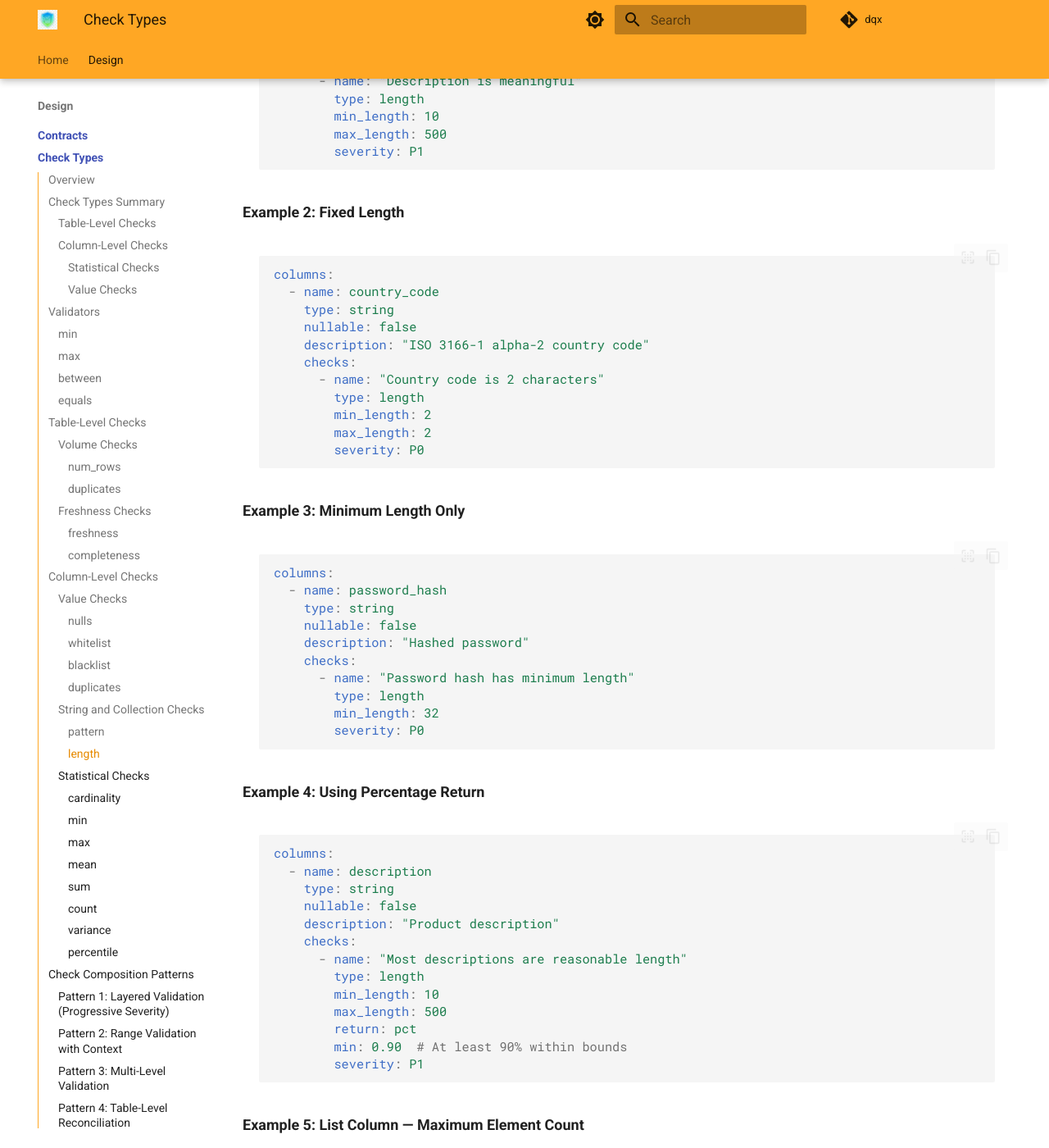
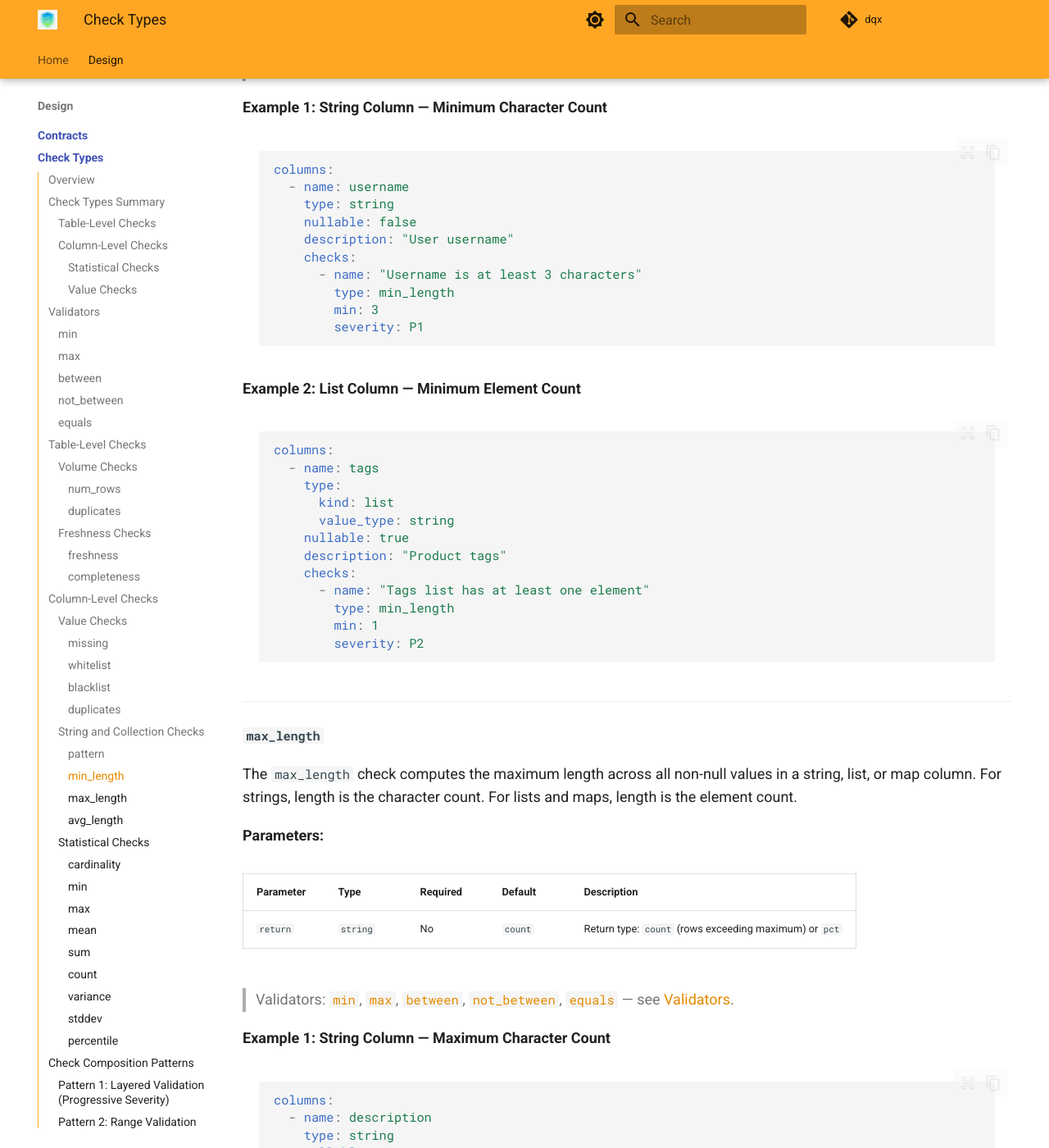
Before and after one commit to nampham2/dqx, an MkDocs documentation site: the page built from docs/design/contracts/checks.md, in a window 1280 px wide and 1400 px high, scrolled down 24004 px. Shown: the whole window at 82% size. Built offline with MkDocs 1.6.1 and Material for MkDocs 9.7.7, drawn with Linux system fonts in a browser that asks for light colours; comment, search, counter and statistics services are not loaded; some of the changed text lies outside the part shown.

Commit message:
docs(contracts): add stddev, min/max/avg_length, rename nulls to missing, add not_between validator
- Add stddev check (9th statistical check)
- Replace length check with min_length, max_length, avg_length (8 value checks total)
- Rename nulls -> missing check
- Add not_between validator to all checks and Validators section
- Update all check counts: 21 total (4 table + 17 column-level)

````diff
--- a/docs/design/contracts/checks.md
+++ b/docs/design/contracts/checks.md
@@ -18,7 +18,7 @@
 - Check names should be descriptive business statements (e.g., "Order ID is unique")
 - Severity levels: `P0` (critical), `P1` (important, default), `P2` (nice-to-have), `P3` (informational). Omitting `severity` defaults to `P1`.
 - All checks support optional `tags` parameter for categorization
-- Check type names in YAML contracts use `snake_case` (e.g., `num_rows`, `duplicates`, `nulls`).
+- Check type names in YAML contracts use `snake_case` (e.g., `num_rows`, `duplicates`, `missing`).
 
 **Check Structure:**
 
@@ -28,12 +28,12 @@
 - name: "Descriptive business name"   # required
   type: <check_type>                   # required
   severity: P0 | P1 | P2 | P3         # optional, defaults to P1
-  <validator>: <value>                 # optional — exactly one of: min, max, between, equals
+  <validator>: <value>                 # optional — exactly one of: min, max, between, not_between, equals
   tolerance: <value>                   # optional
   # check-specific params (e.g. return: count/pct, columns:, values:, pattern:)
 ```
 
-The `name` is a descriptive business statement. The `type` identifies which check to run. `severity` sets the priority level and defaults to `P1` when omitted. A single **validator** — `min`, `max`, `between`, or `equals` — defines the acceptance condition; only one may be specified per check. The optional `tolerance` parameter allows acceptable variance. Check-specific parameters (such as `return`, `columns`, `values`, `pattern`) are documented in each check's detail section.
+The `name` is a descriptive business statement. The `type` identifies which check to run. `severity` sets the priority level and defaults to `P1` when omitted. A single **validator** — `min`, `max`, `between`, `not_between`, or `equals` — defines the acceptance condition; only one may be specified per check. The optional `tolerance` parameter allows acceptable variance. Check-specific parameters (such as `return`, `columns`, `values`, `pattern`) are documented in each check's detail section.
 
 **Note:** Cross-dataset validation (referential integrity, schema consistency, aggregate reconciliation) should be handled at the orchestration/workflow level rather than in individual data contracts. This keeps contracts focused on single-dataset quality while allowing orchestration tools to manage relationships between datasets.
 
@@ -73,22 +73,25 @@
 | [`sum`](#sum) | Sum of values validation |
 | [`count`](#count) | Count of non-null values |
 | [`variance`](#variance) | Variance validation |
+| [`stddev`](#stddev) | Standard deviation validation |
 | [`percentile`](#percentile) | Percentile value validation |
 
 #### Value Checks
 
-Value checks validate individual values within a column. Each check returns either an absolute count (`count`) or percentage (`pct`) controlled by the `return` parameter. For `nulls` and `duplicates`, the return value represents the count/percentage of null or duplicate values found. For `whitelist`, `blacklist`, `pattern`, and `length`, the return value represents the count/percentage of valid (conforming) rows.
+Value checks validate individual values within a column. Each check returns either an absolute count (`count`) or percentage (`pct`) controlled by the `return` parameter. For `missing` and `duplicates`, the return value represents the count/percentage of missing or duplicate values found. For `whitelist`, `blacklist`, `pattern`, `min_length`, `max_length`, and `avg_length`, the return value represents the count/percentage of valid (conforming) rows.
 
 | Check Type | Description |
 |------------|-------------|
-| [`nulls`](#nulls) | Null value validation |
+| [`missing`](#missing) | Null value validation |
 | [`duplicates`](#duplicates) | Duplicate value validation |
 | [`whitelist`](#whitelist) | Values in allowed set |
 | [`blacklist`](#blacklist) | Values in disallowed set |
 | [`pattern`](#pattern) | Values matching regex pattern |
-| [`length`](#length) | Values within length bounds |
-
-**Total: 14 column-level checks** (8 Statistical + 6 Value Checks)
+| [`min_length`](#min_length) | Minimum length of string, list, or map values |
+| [`max_length`](#max_length) | Maximum length of string, list, or map values |
+| [`avg_length`](#avg_length) | Average length of string, list, or map values |
+
+**Total: 17 column-level checks** (9 Statistical + 8 Value Checks)
 
 ---
 
@@ -113,7 +116,7 @@
 
 ```yaml
 - name: "Low null percentage"
-  type: nulls
+  type: missing
   return: pct
   max: 0.05
   severity: P1
@@ -127,6 +130,17 @@
 - name: "Stable row count"
   type: num_rows
   between: [1000, 100000]
+  severity: P1
+```
+
+### not_between
+
+Inverse range — the check passes if `actual < (min - tolerance) OR actual > (max + tolerance)`. Cannot be combined with `min`, `max`, or `between`; doing so raises a `ContractValidationError`.
+
+```yaml
+- name: "Order ID is not in reserved test range"
+  type: num_rows
+  not_between: [9000000, 9999999]
   severity: P1
 ```
 
@@ -156,7 +170,7 @@
 
 The `num_rows` check validates that the total row count falls within specified bounds.
 
-> Validators: [`min`](#min), [`max`](#max), [`between`](#between), [`equals`](#equals) — see [Validators](#validators).
+> Validators: [`min`](#min), [`max`](#max), [`between`](#between), [`not_between`](#not_between), [`equals`](#equals) — see [Validators](#validators).
 
 **Example 1: Range Validation**
 
@@ -202,7 +216,7 @@
 | `columns` | `list[string]` | Yes | None | Columns to check for duplicates (composite key) |
 | `return` | `string` | No | `count` | Return type: "count" (absolute) or "pct" (percentage 0-1) |
 
-> Validators: [`min`](#min), [`max`](#max), [`between`](#between), [`equals`](#equals) — see [Validators](#validators).
+> Validators: [`min`](#min), [`max`](#max), [`between`](#between), [`not_between`](#not_between), [`equals`](#equals) — see [Validators](#validators).
 
 **Example 1: No Duplicates (Most Common)**
 
@@ -312,7 +326,7 @@
 
 **Returns:** `gap_count` — the number of missing partitions found. Validated implicitly: the check passes when `gap_count <= max_gap_count`.
 
-**Note:** For column-level null validation, use `nulls` check (with `return: count` for absolute counts or `return: pct` for percentages).
+**Note:** For column-level null validation, use `missing` check (with `return: count` for absolute counts or `return: pct` for percentages).
 
 **Parameters:**
 
@@ -374,13 +388,13 @@
 
 ### Value Checks
 
-Value checks validate individual values within a column (rather than computing aggregates over the column). Each check defines its own return semantics. For `nulls` and `duplicates`, the return value represents null or duplicate values found. For `whitelist`, `blacklist`, `pattern`, and `length`, the return value represents conforming (valid) rows. Use the `return` parameter to specify the return type (`count` or `pct`). When `return: pct` is used, the percentage denominator is always the total row count including nulls; the numerator differs by check family: for `nulls` and `duplicates` the numerator is the count of null or duplicate values respectively, while for `whitelist`, `blacklist`, `pattern`, and `length` the numerator is the count of conforming (valid) rows.
-
----
-
-#### `nulls`
-
-The `nulls` check validates null values in a column, returning the count or percentage of null values based on the `return` parameter.
+Value checks validate individual values within a column (rather than computing aggregates over the column). Each check defines its own return semantics. For `missing` and `duplicates`, the return value represents missing or duplicate values found. For `whitelist`, `blacklist`, `pattern`, `min_length`, `max_length`, and `avg_length`, the return value represents conforming (valid) rows. Use the `return` parameter to specify the return type (`count` or `pct`). When `return: pct` is used, the percentage denominator is always the total row count including nulls; the numerator differs by check family: for `missing` and `duplicates` the numerator is the count of missing or duplicate values respectively, while for `whitelist`, `blacklist`, `pattern`, `min_length`, `max_length`, and `avg_length` the numerator is the count of conforming (valid) rows.
+
+---
+
+#### `missing`
+
+The `missing` check validates null values in a column, returning the count or percentage of null values based on the `return` parameter.
 
 **Return Parameter:** Use `return: count` (default) to return absolute null count, or `return: pct` to return null percentage (0-1 scale).
 
@@ -390,7 +404,7 @@
 |-----------|------|----------|---------|-------------|
 | `return` | `string` | No | `count` | Return type: "count" (absolute) or "pct" (percentage 0-1) |
 
-> Validators: [`min`](#min), [`max`](#max), [`between`](#between), [`equals`](#equals) — see [Validators](#validators).
+> Validators: [`min`](#min), [`max`](#max), [`between`](#between), [`not_between`](#not_between), [`equals`](#equals) — see [Validators](#validators).
 
 **Example 1: Maximum Bound (Most Common)**
 
@@ -402,7 +416,7 @@
     description: "Optional customer notes"
     checks:
       - name: "Most orders have notes"
-        type: nulls
+        type: missing
         max: 1000  # At most 1000 nulls
         severity: P2
 ```
@@ -418,7 +432,7 @@
     description: "Deletion timestamp (null if not deleted)"
     checks:
       - name: "Few deletions expected"
-        type: nulls
+        type: missing
         between: [0, 50]  # Between 0 and 50 nulls
         severity: P1
 ```
@@ -433,7 +447,7 @@
     description: "Optional metadata field"
     checks:
       - name: "Exactly 100 records have metadata"
-        type: nulls
+        type: missing
         equals: 900  # Expecting 900 nulls (100 non-null)
         tolerance: 0
         severity: P2
@@ -449,7 +463,7 @@
     description: "Customer email address"
     checks:
       - name: "Low null percentage"
-        type: nulls
+        type: missing
         return: pct
         max: 0.10  # At most 10% nulls
         severity: P1
@@ -471,7 +485,7 @@
 | `return` | `string` | No | `count` | Return type: "count" (absolute) or "pct" (percentage 0-1) |
 | `case_sensitive` | `bool` | No | `true` | Whether comparison is case-sensitive (strings only) |
 
-> Validators: [`min`](#min), [`max`](#max), [`between`](#between), [`equals`](#equals) — see [Validators](#validators).
+> Validators: [`min`](#min), [`max`](#max), [`between`](#between), [`not_between`](#not_between), [`equals`](#equals) — see [Validators](#validators).
 
 **Example 1: Basic Usage**
 
@@ -552,7 +566,7 @@
 | `return` | `string` | No | `count` | Return type: "count" (absolute) or "pct" (percentage 0-1) |
 | `case_sensitive` | `bool` | No | `true` | Whether comparison is case-sensitive (strings only) |
 
-> Validators: [`min`](#min), [`max`](#max), [`between`](#between), [`equals`](#equals) — see [Validators](#validators).
+> Validators: [`min`](#min), [`max`](#max), [`between`](#between), [`not_between`](#not_between), [`equals`](#equals) — see [Validators](#validators).
 
 **Example 1: Basic Usage**
 
@@ -618,7 +632,7 @@
 |-----------|------|----------|---------|-------------|
 | `return` | `string` | No | `count` | Return type: "count" (absolute) or "pct" (percentage 0-1) |
 
-> Validators: [`min`](#min), [`max`](#max), [`between`](#between), [`equals`](#equals) — see [Validators](#validators).
+> Validators: [`min`](#min), [`max`](#max), [`between`](#between), [`not_between`](#not_between), [`equals`](#equals) — see [Validators](#validators).
 
 **Note:** To enforce uniqueness (no duplicates), use `max: 0` or `equals: 0`.
 
@@ -712,7 +726,7 @@
 
 \* Exactly ONE of `pattern` or `format` must be specified. Specifying `flags` together with `format` is invalid and raises a `ContractValidationError`.
 
-> Validators: [`min`](#min), [`max`](#max), [`between`](#between), [`equals`](#equals) — see [Validators](#validators).
+> Validators: [`min`](#min), [`max`](#max), [`between`](#between), [`not_between`](#not_between), [`equals`](#equals) — see [Validators](#validators).
 
 **Example 1: Email Validation**
 
@@ -861,90 +875,34 @@
 
 ---
 
-#### `length`
-
-The `length` check validates that the length of string, list, or map values falls within specified bounds, returning the count or percentage of rows that meet the criteria. For strings, length is the character count. For lists and maps, length is the element count.
-
-**Return Parameter:** Use `return: count` (default) to return count of rows within length bounds, or `return: pct` to return percentage (0-1 scale).
-
-**Parameters:**
-
-| Parameter | Type | Required | Default | Description |
-|-----------|------|----------|---------|-------------|
-| `min_length` | `int` | No* | None | Minimum allowed length |
-| `max_length` | `int` | No* | None | Maximum allowed length |
-| `return` | `string` | No | `count` | Return type: "count" or "pct" |
-
-\* At least one of `min_length` or `max_length` required
-
-> Validators: [`min`](#min), [`max`](#max), [`between`](#between), [`equals`](#equals) — see [Validators](#validators).
-
-**Example 1: Basic Usage**
-
-```yaml
-columns:
-  - name: description
-    type: string
-    nullable: false
-    description: "Product description"
-    checks:
-      - name: "Description is meaningful"
-        type: length
-        min_length: 10
-        max_length: 500
-        severity: P1
-```
-
-**Example 2: Fixed Length**
-
-```yaml
-columns:
-  - name: country_code
-    type: string
-    nullable: false
-    description: "ISO 3166-1 alpha-2 country code"
-    checks:
-      - name: "Country code is 2 characters"
-        type: length
-        min_length: 2
-        max_length: 2
-        severity: P0
-```
-
-**Example 3: Minimum Length Only**
-
-```yaml
-columns:
-  - name: password_hash
-    type: string
-    nullable: false
-    description: "Hashed password"
-    checks:
-      - name: "Password hash has minimum length"
-        type: length
-        min_length: 32
-        severity: P0
-```
-
-**Example 4: Using Percentage Return**
-
-```yaml
-columns:
-  - name: description
-    type: string
-    nullable: false
-    description: "Product description"
-    checks:
-      - name: "Most descriptions are reasonable length"
-        type: length
-        min_length: 10
-        max_length: 500
-        return: pct
-        min: 0.90  # At least 90% within bounds
-        severity: P1
-```
-
-**Example 5: List Column — Maximum Element Count**
+#### `min_length`
+
+The `min_length` check computes the minimum length across all non-null values in a string, list, or map column. For strings, length is the character count. For lists and maps, length is the element count.
+
+**Parameters:**
+
+| Parameter | Type | Required | Default | Description |
+|-----------|------|----------|---------|-------------|
+| `return` | `string` | No | `count` | Return type: `count` (rows below minimum) or `pct` |
+
+> Validators: [`min`](#min), [`max`](#max), [`between`](#between), [`not_between`](#not_between), [`equals`](#equals) — see [Validators](#validators).
+
+**Example 1: String Column — Minimum Character Count**
+
+```yaml
+columns:
+  - name: username
+    type: string
+    nullable: false
+    description: "User username"
+    checks:
+      - name: "Username is at least 3 characters"
+        type: min_length
+        min: 3
+        severity: P1
+```
+
+**Example 2: List Column — Minimum Element Count**
 
 ```yaml
 columns:
@@ -955,13 +913,42 @@
     nullable: true
     description: "Product tags"
     checks:
-      - name: "Tags list is not too long"
-        type: length
-        max_length: 20
-        severity: P1
-```
-
-**Example 6: Map Column — Element Count Range**
+      - name: "Tags list has at least one element"
+        type: min_length
+        min: 1
+        severity: P2
+```
+
+---
+
+#### `max_length`
+
+The `max_length` check computes the maximum length across all non-null values in a string, list, or map column. For strings, length is the character count. For lists and maps, length is the element count.
+
+**Parameters:**
+
+| Parameter | Type | Required | Default | Description |
+|-----------|------|----------|---------|-------------|
+| `return` | `string` | No | `count` | Return type: `count` (rows exceeding maximum) or `pct` |
+
+> Validators: [`min`](#min), [`max`](#max), [`between`](#between), [`not_between`](#not_between), [`equals`](#equals) — see [Validators](#validators).
+
+**Example 1: String Column — Maximum Character Count**
+
+```yaml
+columns:
+  - name: description
+    type: string
+    nullable: true
+    description: "Product description"
+    checks:
+      - name: "Description does not exceed 500 characters"
+        type: max_length
+        max: 500
+        severity: P2
+```
+
+**Example 2: Map Column — Maximum Element Count**
 
 ```yaml
 columns:
@@ -973,11 +960,56 @@
     nullable: true
     description: "Custom properties"
     checks:
-      - name: "Properties map has reasonable size"
-        type: length
-        min_length: 1
-        max_length: 50
+      - name: "Properties map has at most 50 entries"
+        type: max_length
+        max: 50
         severity: P2
+```
+
+---
+
+#### `avg_length`
+
+The `avg_length` check computes the average length of non-null values in a string, list, or map column, returning a single float metric. For strings, length is the character count. For lists and maps, length is the element count.
+
+**Parameters:**
+
+| Parameter | Type | Required | Default | Description |
+|-----------|------|----------|---------|-------------|
+| (none beyond validators) | — | — | — | — |
+
+> Validators: [`min`](#min), [`max`](#max), [`between`](#between), [`not_between`](#not_between), [`equals`](#equals) — see [Validators](#validators).
+
+**Example 1: Average String Length Within Range**
+
+```yaml
+columns:
+  - name: product_name
+    type: string
+    nullable: false
+    description: "Product display name"
+    checks:
+      - name: "Product names have reasonable average length"
+        type: avg_length
+        between: [5, 100]
+        severity: P2
+```
+
+**Example 2: Average List Length**
+
+```yaml
+columns:
+  - name: tags
+    type:
+      kind: list
+      value_type: string
+    nullable: true
+    description: "Product tags"
+    checks:
+      - name: "Tags list has reasonable average size"
+        type: avg_length
+        between: [1, 10]
+        severity: P3
 ```
 
 ---
@@ -1000,7 +1032,7 @@
 | `equals` | `number` | No | None | Exact expected distinct value count |
 | `tolerance` | `number` | No | `0` (int) / `1e-6` (float) | Acceptable variance |
 
-> Validators: [`min`](#min), [`max`](#max), [`between`](#between), [`equals`](#equals) — see [Validators](#validators).
+> Validators: [`min`](#min), [`max`](#max), [`between`](#between), [`not_between`](#not_between), [`equals`](#equals) — see [Validators](#validators).
 
 **Example 1: Low Cardinality (Categorical)**
 
@@ -1063,7 +1095,7 @@
 | `equals` | `number` | No | None | Exact expected value for the column minimum |
 | `tolerance` | `number` | No | `0` (int) / `1e-6` (float) | Acceptable variance |
 
-> Validators: [`min`](#min), [`max`](#max), [`between`](#between), [`equals`](#equals) — see [Validators](#validators).
+> Validators: [`min`](#min), [`max`](#max), [`between`](#between), [`not_between`](#not_between), [`equals`](#equals) — see [Validators](#validators).
 
 **Example 1: Minimum Must Be Non-Negative**
 
@@ -1111,7 +1143,7 @@
 | `equals` | `number` | No | None | Exact expected value for the column maximum |
 | `tolerance` | `number` | No | `0` (int) / `1e-6` (float) | Acceptable variance |
 
-> Validators: [`min`](#min), [`max`](#max), [`between`](#between), [`equals`](#equals) — see [Validators](#validators).
+> Validators: [`min`](#min), [`max`](#max), [`between`](#between), [`not_between`](#not_between), [`equals`](#equals) — see [Validators](#validators).
 
 **Example 1: Maximum Must Be Reasonable**
 
@@ -1159,7 +1191,7 @@
 | `equals` | `number` | No | None | Exact expected mean value |
 | `tolerance` | `number` | No | `0` (int) / `1e-6` (float) | Acceptable variance |
 
-> Validators: [`min`](#min), [`max`](#max), [`between`](#between), [`equals`](#equals) — see [Validators](#validators).
+> Validators: [`min`](#min), [`max`](#max), [`between`](#between), [`not_between`](#not_between), [`equals`](#equals) — see [Validators](#validators).
 
 Use `min`, `max`, `between`, or `equals` to set bounds. Most use cases require range validation to detect drift in either direction.
 
@@ -1225,7 +1257,7 @@
 | `equals` | `number` | No | None | Exact expected sum |
 | `tolerance` | `number` | No | `0` (int) / `1e-6` (float) | Acceptable variance |
 
-> Validators: [`min`](#min), [`max`](#max), [`between`](#between), [`equals`](#equals) — see [Validators](#validators).
+> Validators: [`min`](#min), [`max`](#max), [`between`](#between), [`not_between`](#not_between), [`equals`](#equals) — see [Validators](#validators).
 
 **Example 1: Exact Sum**
 
@@ -1290,7 +1322,7 @@
 | `equals` | `number` | No | None | Exact expected non-null count |
 | `tolerance` | `number` | No | `0` (int) / `1e-6` (float) | Acceptable variance |
 
-> Validators: [`min`](#min), [`max`](#max), [`between`](#between), [`equals`](#equals) — see [Validators](#validators).
+> Validators: [`min`](#min), [`max`](#max), [`between`](#between), [`not_between`](#not_between), [`equals`](#equals) — see [Validators](#validators).
 
 **Example 1: Exact Count**
 
@@ -1354,7 +1386,7 @@
 | `equals` | `number` | No | None | Exact expected variance |
 | `tolerance` | `number` | No | `0` (int) / `1e-6` (float) | Acceptable variance |
 
-> Validators: [`min`](#min), [`max`](#max), [`between`](#between), [`equals`](#equals) — see [Validators](#validators).
+> Validators: [`min`](#min), [`max`](#max), [`between`](#between), [`not_between`](#not_between), [`equals`](#equals) — see [Validators](#validators).
 
 **Example 1: Maximum Bound (Most Common)**
 
@@ -1400,6 +1432,44 @@
         equals: 50000.0  # Exactly 50000.0 variance
         tolerance: 100.0  # Within 100
         severity: P1
+```
+
+---
+
+#### `stddev`
+
+The `stddev` check computes the standard deviation of numeric values in a column, returning a single float metric.
+
+> Validators: [`min`](#min), [`max`](#max), [`between`](#between), [`not_between`](#not_between), [`equals`](#equals) — see [Validators](#validators).
+
+**Example 1: Maximum Standard Deviation**
+
+```yaml
+columns:
+  - name: response_time_ms
+    type: float
+    nullable: false
+    description: "API response time in milliseconds"
+    checks:
+      - name: "Response time is not too volatile"
+        type: stddev
+        max: 500.0
+        severity: P1
+```
+
+**Example 2: Standard Deviation Within Expected Range**
+
+```yaml
+columns:
+  - name: daily_revenue
+    type: decimal
+    nullable: false
+    description: "Daily revenue in USD"
+    checks:
+      - name: "Revenue standard deviation is within expected range"
+        type: stddev
+        between: [100.0, 50000.0]
+        severity: P2
 ```
 
 ---
@@ -1419,7 +1489,7 @@
 | `equals` | `number` | No | None | Exact expected percentile value |
 | `tolerance` | `number` | No | `0` (int) / `1e-6` (float) | Acceptable variance |
 
-> Validators: [`min`](#min), [`max`](#max), [`between`](#between), [`equals`](#equals) — see [Validators](#validators). The `percentile` parameter shares the same name as the check type but operates at a different YAML scope — `type` selects the check, `percentile` specifies the value to compute. They do not conflict.
+> Validators: [`min`](#min), [`max`](#max), [`between`](#between), [`not_between`](#not_between), [`equals`](#equals) — see [Validators](#validators). The `percentile` parameter shares the same name as the check type but operates at a different YAML scope — `type` selects the check, `percentile` specifies the value to compute. They do not conflict.
 
 Use `min`, `max`, `between`, or `equals` to set bounds. Most use cases require range validation to detect drift in either direction.
 
@@ -1539,7 +1609,7 @@
     checks:
       # Null percentage constraint (uses 0-1 scale)
       - name: "Most customers provide phone number"
-        type: nulls
+        type: missing
         return: pct
         max: 0.20  # At most 20% null
         severity: P1
@@ -1552,9 +1622,8 @@
 
       # Length validation
       - name: "Phone number length is reasonable"
-        type: length
-        min_length: 10
-        max_length: 15
+        type: min_length
+        min: 10
         severity: P1
 ```
 
````
Also changed, not shown: docs/design/contracts/index.md (+9 -6 lines).
